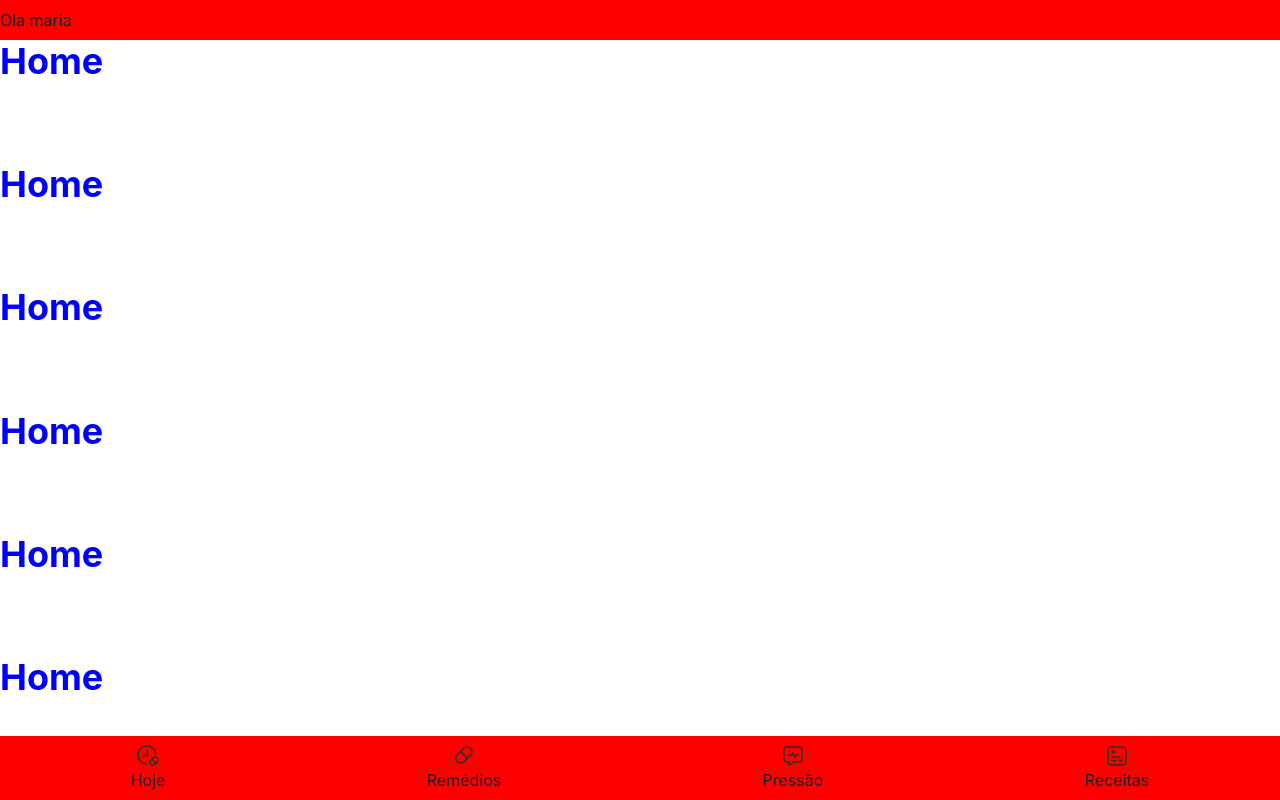
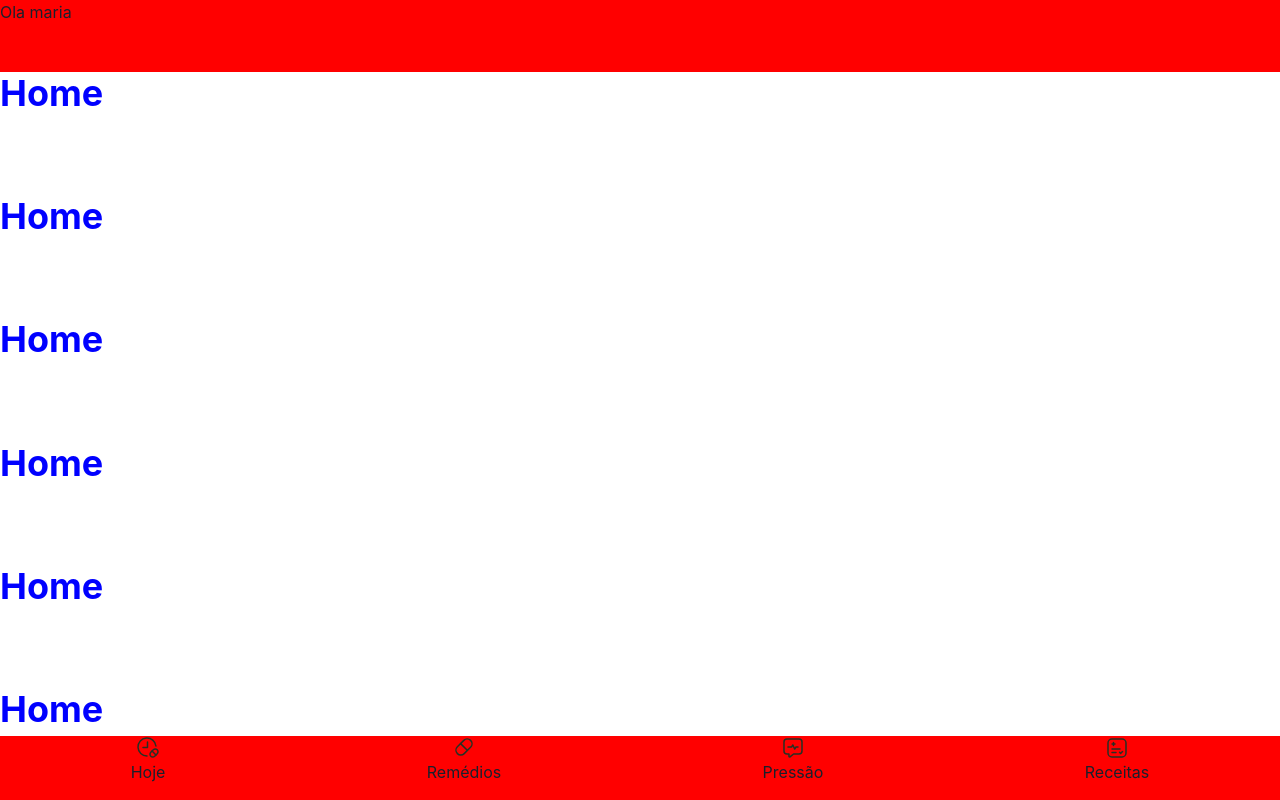
Before and after one commit to darkstudio-apps/contromed, a Next.js app: page / in a window 1280 px wide. Built offline with nearby package versions, Linux system fonts and the light colour scheme.

Commit message:
feat: finalizando a estrutura do comp. MainNavigationLayout

```diff
--- /dev/null
+++ b/src/layouts/MainNavigationLayout/Header/index.tsx
@@ -0,0 +1,14 @@
+import { Flex } from "@chakra-ui/react"
+import { ReactNode } from "react"
+
+interface IHeader {
+  children?: ReactNode
+}
+
+export function Header({}: IHeader) {
+  return (
+    <Flex width="100%" height="var(--header-height)" background="red">
+      Ola maria
+    </Flex>
+  )
+}
--- a/src/layouts/MainNavigationLayout/MenuNavigation/index.tsx
+++ b/src/layouts/MainNavigationLayout/MenuNavigation/index.tsx
@@ -1,9 +1,9 @@
-import { Box, Flex, Link } from "@chakra-ui/react";
-import DrugsPillAddPlus from "assets/icons/DrugsPillAddPlus";
-import DrugsPillClock from "assets/icons/DrugsPillClock";
-import HealthDocumentNotesCheckmark from "assets/icons/HealthDocumentNotesCheckmark";
-import MenssageChatHeartbeat from "assets/icons/MenssageChatHeartbeat";
-import LinkNext from "next/link";
+import { Flex, Link } from "@chakra-ui/react"
+import DrugsPillAddPlus from "assets/icons/DrugsPillAddPlus"
+import DrugsPillClock from "assets/icons/DrugsPillClock"
+import HealthDocumentNotesCheckmark from "assets/icons/HealthDocumentNotesCheckmark"
+import MenssageChatHeartbeat from "assets/icons/MenssageChatHeartbeat"
+import LinkNext from "next/link"
 
 // interface IMenuNavigation {
 // }
@@ -29,24 +29,24 @@ const navItems = [
     icon: <HealthDocumentNotesCheckmark />,
     label: "Receitas",
   },
-];
+]
 
 export function MenuNavigation() {
   return (
     <Flex
-      width={"100%"}
-      justifyContent={"space-around"}
-      backgroundColor={"red"}
-      padding={"0.5rem 0"}
+      width="100%"
+      height="var(--menu-navigation-height)"
+      justifyContent="space-around"
+      backgroundColor="red"
     >
       {navItems.map(({ href, icon, label }, index) => (
         <LinkNext key={index} href={href} passHref>
-          <Link display={"flex"} alignItems={"center"} flexDir={"column"}>
+          <Link display="flex" alignItems="center" flexDir="column">
             {icon}
             <span>{label}</span>
           </Link>
         </LinkNext>
       ))}
     </Flex>
-  );
+  )
 }
--- a/src/layouts/MainNavigationLayout/Toolbar/index.tsx
+++ /dev/null
@@ -1,14 +0,0 @@
-import { Flex } from "@chakra-ui/react";
-import { ReactNode } from "react";
-
-interface IToolbar {
-  children?: ReactNode;
-}
-
-export function Toolbar({}: IToolbar) {
-  return (
-    <Flex width={"100%"} padding={"0.5rem 0"} background={"red"}>
-      Ola maria
-    </Flex>
-  );
-}
--- a/src/layouts/MainNavigationLayout/index.tsx
+++ b/src/layouts/MainNavigationLayout/index.tsx
@@ -1,25 +1,25 @@
-import { ReactNode } from "react";
-import { Flex } from "@chakra-ui/react";
-import { MenuNavigation } from "./MenuNavigation";
-import { Toolbar } from "./Toolbar";
+import { ReactNode } from "react"
+import { Box } from "@chakra-ui/react"
+import { MenuNavigation } from "./MenuNavigation"
+import { Header } from "./Header"
 
 interface MainNavigationLayoutProps {
-  children: ReactNode;
+  children: ReactNode
 }
 
 export function MainNavigationLayout({ children }: MainNavigationLayoutProps) {
   return (
-    <Flex width="100%" height="100vh" direction="column">
-      <Toolbar />
-      <Flex
+    <Box width="100%" height="100vh">
+      <Header />
+      <Box
         as="main"
-        height="calc(100vh - 104)"
+        width="100%"
+        height="calc(100vh - var(--header-height) - var(--menu-navigation-height))"
         overflowY="scroll"
-        flexGrow={1}
       >
         {children}
-      </Flex>
+      </Box>
       <MenuNavigation />
-    </Flex>
-  );
+    </Box>
+  )
 }
--- a/src/pages/_app.tsx
+++ b/src/pages/_app.tsx
@@ -1,6 +1,8 @@
 import { ChakraProvider } from "@chakra-ui/react"
 import { MainNavigationLayout } from "layouts/MainNavigationLayout"
 import { theme } from "styles/theme"
+
+import "styles/variables.css"
 
 // TODO: Tipar
 function MyApp({ Component, pageProps }: any) {
--- /dev/null
+++ b/src/styles/variables.css
@@ -0,0 +1,4 @@
+:root {
+  --header-height: 72px;
+  --menu-navigation-height: 64px;
+}
```
